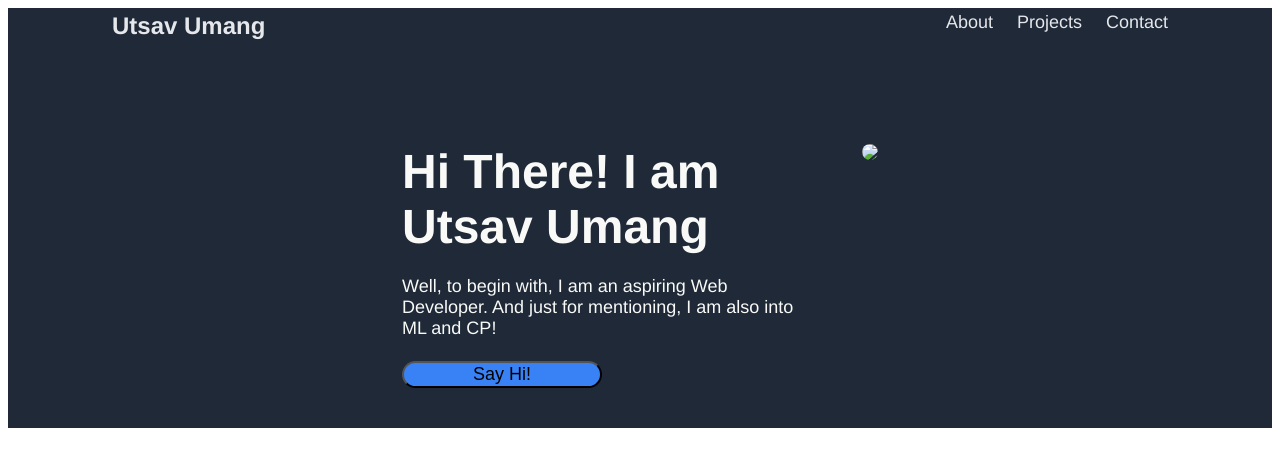
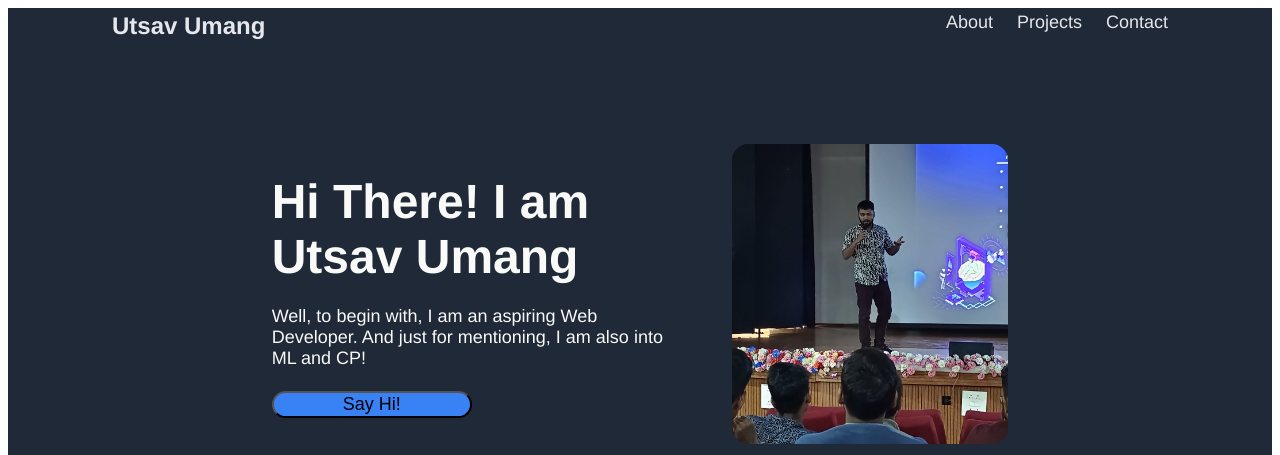
Before and after one commit to utsavumang/landing-page, a plain HTML site: page index.html in a window 1280 px wide. Shown: the top 455 px of the page. Drawn offline with Linux system fonts and the light colour scheme; the site is published under a folder, as on GitHub Pages, so addresses that start at the root find nothing.

Commit message:
Update index.html

```diff
--- a/index.html
+++ b/index.html
@@ -18,7 +18,7 @@
     </nav>
 
     <div class="first-box">
-        <div class="image"> <img src="/Media/utsav.jpg"></div>
+        <div class="image"> <img src="Media/utsav.jpg"></div>
         <div class="content">
             <h2>Hi There! I am Utsav Umang</h2>
             <p>Well, to begin with, I am an aspiring Web Developer. And just for mentioning, I am also into ML and CP!</p>
```
